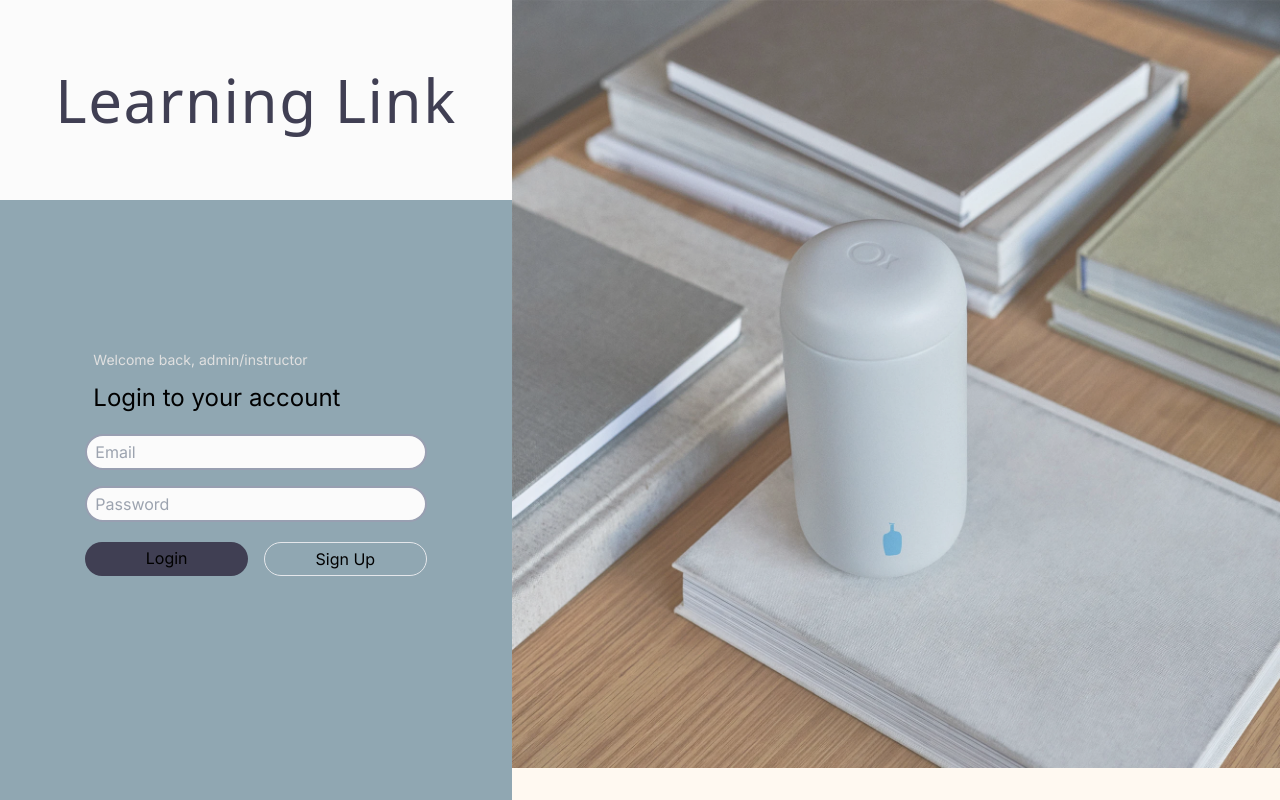
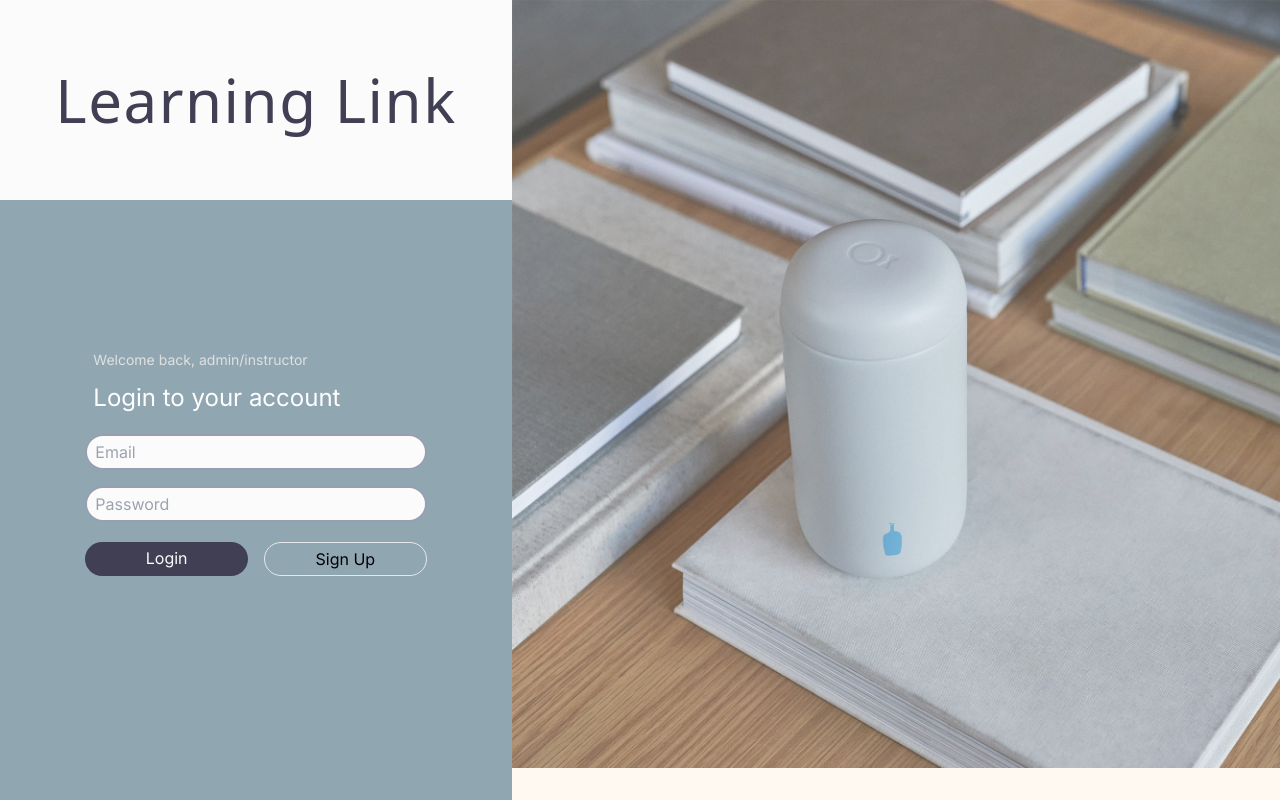
Before and after one commit to Blue-Ocean-MCSPA/link-learning, a Next.js app: page /loginAdmin in a window 1280 px wide. Built offline with nearby package versions, Linux system fonts and the light colour scheme.

Commit message:
login page linked to instructorDash

```diff
--- /dev/null
+++ b/app/instructorDash/page.jsx
@@ -0,0 +1,15 @@
+'use client'
+import HeaderTemplate from "../components/HeaderTemplate";
+import InstructorDashboard from "../components/InstructorView/InstructorDashboard";
+import AppContext, { AppProvider } from "@/app/Context/Context";
+
+const InstructorDash = () => {
+    return (
+        <AppProvider>
+            <HeaderTemplate />
+            <InstructorDashboard />
+        </AppProvider>
+    )
+}
+
+export default InstructorDash;
--- a/app/loginAdmin/page.jsx
+++ b/app/loginAdmin/page.jsx
@@ -1,7 +1,12 @@
+'use client'
 import React from "react";
 import Link from "next/link";
 
+import InstructorDashboard from '@/app/components/InstructorView/InstructorDashboard';
+
 const Login = () => {
+
+
     return (
         <div className="flex">
             <div className="w-2/5 flex flex-col justify-center items-center h-screen bg-light-background">
@@ -13,7 +18,7 @@ const Login = () => {
                 <div className="flex flex-col h-full justify-center items-center w-full bg-light-cursor">
                     <div className="w-2/3 h-1/2">
                         <div className="ml-2 mb-3 text-sm text-light-active_selection">Welcome back, admin/instructor</div>
-                        <div className="ml-2 mb-5 text-2xl text-basic-white">Login to your account</div>
+                        <div className="ml-2 mb-5 text-2xl text-white">Login to your account</div>
                         <div className="pb-2">
                             <label htmlFor="username" className="block text-base mb-2"></label>
                             <input type="text" id="username" className="bg-light-background border border-2 border-light-comment rounded-full w-full text-base px-2 py-1 focus:outline-none focus:ring-0 focus:border-light-inactive_selection" placeholder="Email"/>
@@ -23,7 +28,11 @@ const Login = () => {
                             <input type="text" id="password" className="bg-light-background border border-2 border-light-comment rounded-full w-full text-base px-2 py-1 focus:outline-none focus:ring-0 focus:border-light-inactive_selection" placeholder="Password"/>
                         </div>
                         <div className="flex justify-center">
-                            <div className="w-1/2 text-center mr-4 mt-3 py-1 text-base text-basic-white bg-light-foreground hover:opacity-75 hover:cursor-pointer rounded-full">Login</div>
+                            <div className="w-1/2 text-center mr-4 mt-3 py-1 text-base text-light-background bg-light-foreground hover:opacity-75 hover:cursor-pointer rounded-full"
+
+                            >
+                                <Link href="/instructorDash">Login</Link>
+                            </div>
                             <div className="border w-1/2 text-center mt-3 py-1 text-base hover:text-light-inactive_selection hover:border-light-inactive_selection hover:cursor-pointer rounded-full">Sign Up</div>
                         </div>
                     </div>
@@ -33,7 +42,6 @@ const Login = () => {
                 <img src="/fellowMugExtra2.webp" alt="placeholder"></img>
             </div>
         </div>
-
     )
 }
 
--- a/app/page.js
+++ b/app/page.js
@@ -3,14 +3,15 @@ import { AppProvider } from "./Context/Context";
 import HeaderTemplate from "./Components/HeaderTemplate";
 import Login from './components/Login.jsx';
 import LandingPage from './components/LandingPage.jsx'
+import InstructorDashboard from "./components/InstructorView/InstructorDashboard";
 
 export default function Home() {
 	return (
     	<>
 			{/* <AppProvider>
 				<HeaderTemplate />
-			</AppProvider>
-			<Login /> */}
+				<InstructorDashboard />
+			</AppProvider> */}
 			<LandingPage />
     	</>
   	);
```
